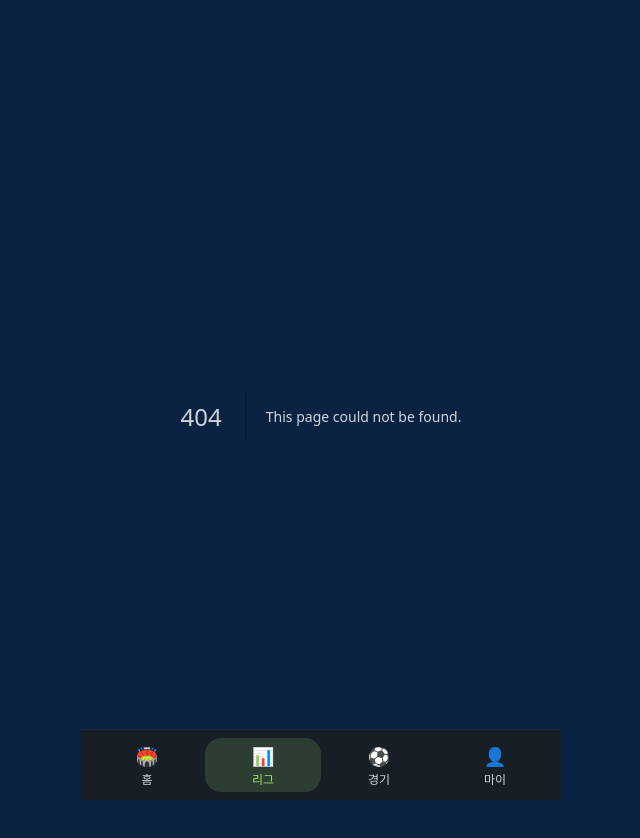
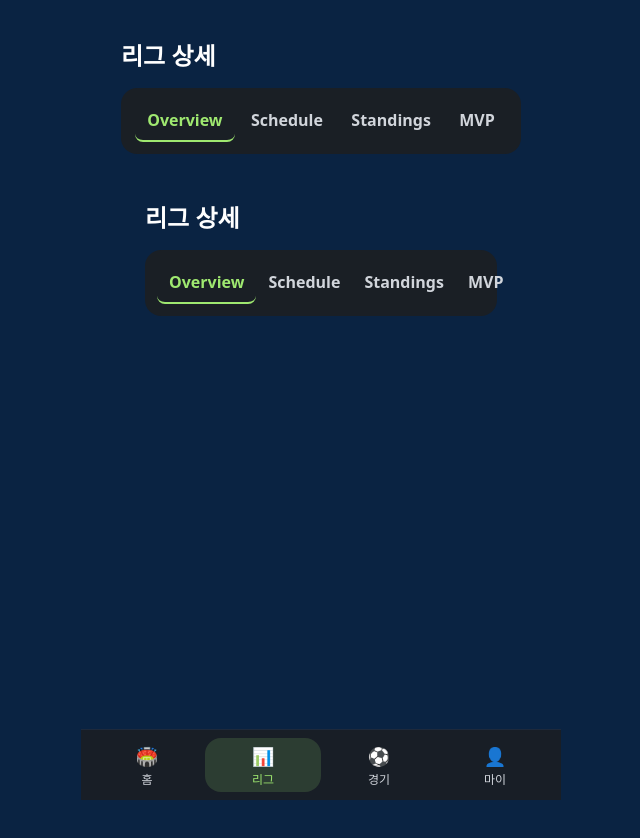
Before and after one commit to djw8889-sys/CLUBRANK-next, a Next.js app: page /leagues/1 in a window 1280 px wide. Before the commit this address had no page. Shown: the top 838 px of the page, without its empty margins (319-959 px from the left). Built offline with nearby package versions, Linux system fonts and the light colour scheme.

Commit message:
Add league creation page (GDLY)

```diff
--- /dev/null
+++ b/app/leagues/[leagueId]/layout.tsx
@@ -0,0 +1,22 @@
+import TabBar from "@/components/ui/TabBar";
+
+export default function LeagueLayout({
+  children,
+  params,
+}: {
+  children: React.ReactNode;
+  params: { leagueId: string };
+}) {
+  const { leagueId } = params;
+
+  return (
+    <div className="min-h-screen bg-[#0A2342] text-white p-6">
+      <h1 className="text-2xl font-bold">리그 상세</h1>
+
+      {/* Tab Bar */}
+      <TabBar leagueId={leagueId} />
+
+      <div className="mt-6">{children}</div>
+    </div>
+  );
+}
--- /dev/null
+++ b/app/leagues/[leagueId]/mvp/page.tsx
@@ -0,0 +1,8 @@
+export default function LeagueMVPPage() {
+  return (
+    <div className="text-gray-300">
+      <h2 className="text-xl font-bold mb-3">시즌 MVP</h2>
+      <p>⚠ 아직 데이터가 없습니다.</p>
+    </div>
+  );
+}
--- /dev/null
+++ b/app/leagues/[leagueId]/page.tsx
@@ -0,0 +1,22 @@
+import TabBar from "@/components/ui/TabBar";
+
+export default function LeagueLayout({
+  children,
+  params,
+}: {
+  children: React.ReactNode;
+  params: { leagueId: string };
+}) {
+  const { leagueId } = params;
+
+  return (
+    <div className="min-h-screen bg-[#0A2342] text-white p-6">
+      <h1 className="text-2xl font-bold">리그 상세</h1>
+
+      {/* Tab Bar */}
+      <TabBar leagueId={leagueId} />
+
+      <div className="mt-6">{children}</div>
+    </div>
+  );
+}
--- /dev/null
+++ b/app/leagues/[leagueId]/schedule/page.tsx
@@ -0,0 +1,8 @@
+export default function LeagueSchedulePage() {
+  return (
+    <div className="text-gray-300">
+      <h2 className="text-xl font-bold mb-3">경기 일정</h2>
+      <p>⚠ 아직 데이터가 없습니다.</p>
+    </div>
+  );
+}
--- /dev/null
+++ b/app/leagues/[leagueId]/standings/page.tsx
@@ -0,0 +1,8 @@
+export default function LeagueStandingsPage() {
+  return (
+    <div className="text-gray-300">
+      <h2 className="text-xl font-bold mb-3">순위표</h2>
+      <p>⚠ 아직 데이터가 없습니다.</p>
+    </div>
+  );
+}
--- /dev/null
+++ b/src/components/ui/TabBar.tsx
@@ -0,0 +1,36 @@
+"use client";
+
+import Link from "next/link";
+import { usePathname } from "next/navigation";
+
+export default function TabBar({ leagueId }: { leagueId: string }) {
+  const pathname = usePathname();
+
+  const tabs = [
+    { name: "Overview", path: `/leagues/${leagueId}` },
+    { name: "Schedule", path: `/leagues/${leagueId}/schedule` },
+    { name: "Standings", path: `/leagues/${leagueId}/standings` },
+    { name: "MVP", path: `/leagues/${leagueId}/mvp` },
+  ];
+
+  return (
+    <div className="flex justify-around bg-[#1A1F25] text-gray-300 p-3 rounded-xl mt-4">
+      {tabs.map((t) => {
+        const isActive = pathname === t.path;
+        return (
+          <Link
+            key={t.name}
+            href={t.path}
+            className={`px-3 py-2 rounded-lg font-semibold ${
+              isActive
+                ? "text-[#9FE870] border-b-2 border-[#9FE870]"
+                : "hover:text-white"
+            }`}
+          >
+            {t.name}
+          </Link>
+        );
+      })}
+    </div>
+  );
+}
```
